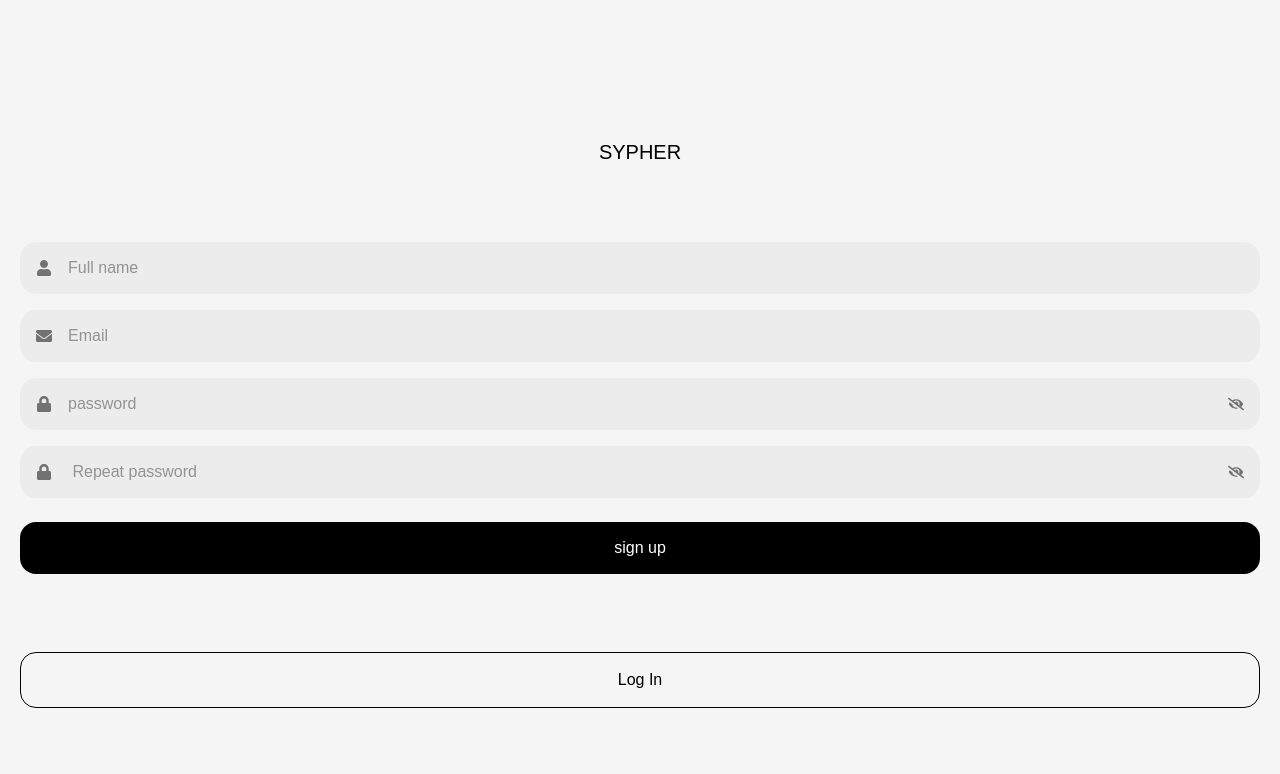
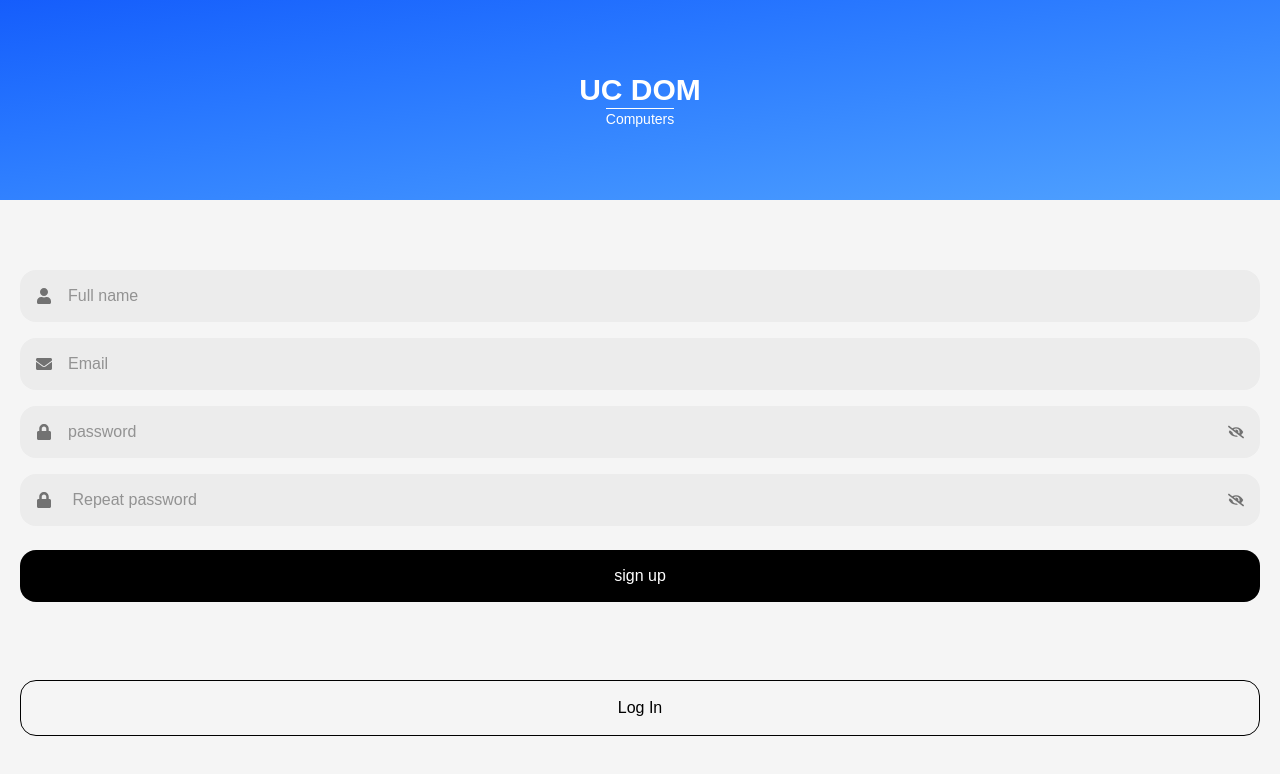
Before and after one commit to elvisanthonyy/sypher, a Next.js app: page /auth/signup in a window 1280 px wide. Shown: the top 774 px of the page. Built offline with nearby package versions, Linux system fonts and the light colour scheme; no server answers.

Commit message:
sigg up/in page "

```diff
--- a/app/auth/signin/page.tsx
+++ b/app/auth/signin/page.tsx
@@ -6,7 +6,11 @@ export const metadata = {
 
 const page = () => {
   return (
-    <div className="w-full  h-dvh flex justify-center items-center">
+    <div className="w-full flex-col  h-dvh flex justify-start items-center">
+      <div className="w-full flex-col font-semibold text-white bg-linear-to-br from-blue-600 to-blue-400 text-3xl h-[25%] mb-10 flex justify-center items-center">
+        <div>UC DOM</div>
+        <p className="text-sm font-medium border-t">Computers</p>
+      </div>
       <SigninForm />
     </div>
   );
--- a/app/auth/signup/page.tsx
+++ b/app/auth/signup/page.tsx
@@ -7,7 +7,11 @@ export const metadata = {
 
 const page = () => {
   return (
-    <div className="w-full flex-col h-dvh flex justify-center items-center">
+    <div className="w-full flex-col h-dvh flex  items-center">
+      <div className="w-full flex-col font-semibold text-white bg-linear-to-br from-blue-600 to-blue-400 text-3xl h-[25%] mb-10 flex justify-center items-center">
+        <div>UC DOM</div>
+        <p className="text-sm font-medium border-t">Computers</p>
+      </div>
       <Form />
     </div>
   );
--- a/app/components/Form.tsx
+++ b/app/components/Form.tsx
@@ -42,9 +42,6 @@ const Form = () => {
   };
   return (
     <>
-      <div className="w-30 text-xl h-30 flex justify-center items-center">
-        SYPHER
-      </div>
       <form
         onChange={() => setMessage("")}
         onSubmit={handleSubmit(onSubmit)}
--- a/app/components/SigninForm.tsx
+++ b/app/components/SigninForm.tsx
@@ -88,7 +88,7 @@ const SigninForm = () => {
       <form
         onSubmit={handleSubmit(onSubmit)}
         onChange={() => setMessage("")}
-        className="flex w-full px-5 justify-center h-100 flex-col"
+        className="flex w-full px-5 justify-center h-85 flex-col"
       >
         {message && (
           <div className="px-2 w-full text-center text-red-600">{message}</div>
--- a/app/globals.css
+++ b/app/globals.css
@@ -35,7 +35,7 @@ body {
 }
 
 .helper {
-  color: #3a3a3a;
+  color: #03a3ff;
 }
 
 .custom-scrollbar::-webkit-scrollbar {
--- a/libs/sendOrderMessage.ts
+++ b/libs/sendOrderMessage.ts
@@ -21,8 +21,8 @@ export async function sendOrderMessage(order: IOrder) {
     await transporter.sendMail({
       from: `"UC DOM" <${process.env.EMAIL_USER}>`,
       to: order.email,
-      subject: "UC DOM -ORDER",
-      html: `<h3 style="font: bold; margin-bottom: 30px; color: blue;"> UC DOM </h3>
+      subject: "Oreder has been placed successfully",
+      html: `<div style="width: 100%; display: flex; flex-direction: column; align-items: center;"><h3 style="font: bold; margin-bottom: 30px; color: #03a3ff;"> UC DOM </h3>
       <h3 style="margin-bottom: 50px">${order?.name},</h3>
       <p style="margin-bottom: 50px">your order for <b>${
         order?.productName
@@ -32,7 +32,9 @@ export async function sendOrderMessage(order: IOrder) {
         "en-GB"
       )}</b>, has been succeccfully placed. Thank You. </p>
       <p style="margin-bottom: 30px;">Your OrderID - <b>${order._id}</b><p>
-      <p>Contact 09045342672 on WhatsApp for more info</p>`,
+      <p>Contact 09045342672 on WhatsApp for more info</p>
+      </div>
+      `,
       headers: {},
     });
   } catch (error) {
--- a/libs/sendOtp.ts
+++ b/libs/sendOtp.ts
@@ -19,12 +19,13 @@ export async function sendOTP(email: string, otp: string) {
     await transporter.sendMail({
       from: `"UC DOM" <${process.env.EMAIL_USER}>`,
       to: email,
-      subject: "UC DOM - OTP",
-      html: `<h3 style="font: bold; margin-bottom: 30px; color: blue;"> UC DOM </h3>
+      subject: "Otp verification",
+      html: `<div style="width: 100%; display: flex; flex-direction: column; align-items: center;"><h2 style="font: bold; margin-bottom: 30px; color: #03a3ff;"> UC DOM </h2>
       <h3 style="margin-bottom: 40px;"> OTP </h3>
       <div style="height: 40px; display: flex; align-items: center;">Verification code</div>
-      <div style="margin-left: 5px; font-size: 24px font: bold;">${otp}</div>
+      <div style="margin-left: 5px; font-size: 30px; font: bold;">${otp}</div>
       <div style="font-size: 8px;">(This code expires in 5 minutes)</div>
+      </div>
       `,
       headers: {},
     });
--- a/libs/sendResetMessage.ts
+++ b/libs/sendResetMessage.ts
@@ -19,12 +19,14 @@ export async function sendResetMessage(email: string, resetToken: string) {
     await transporter.sendMail({
       from: `"UC DOM" <${process.env.EMAIL_USER}>`,
       to: email,
-      subject: "UC DOM - RESET",
-      html: `<h3 style="font: bold; margin-bottom: 30px; color: blue;"> UC DOM </h3>
+      subject: "Reset Password",
+      html: `<div style="width: 100%; display: flex; flex-direction: column; align-items: center;"><h2 style="font: bold; margin-bottom: 30px; color: #03a3ff;"> UC DOM </h2>
       <div><h3 style="margin-bottom: 50px">Your reset link</h3>
       <p style="margin-bottom: 50px">This is your reset link <a style="color: blue;" href="${process.env.BASE_URL}/user/reset-password?token=${resetToken}">Reset Password</a></p>
       <p style="margin-bottom: 30px;">Expires in 1 hour </p>
-      <p>Contact 09045342672 on WhatsApp for help info</p></div>`,
+      <p>Contact 09045342672 on WhatsApp for help info</p></div>
+      </div>
+      `,
       headers: {},
     });
   } catch (error) {
```
